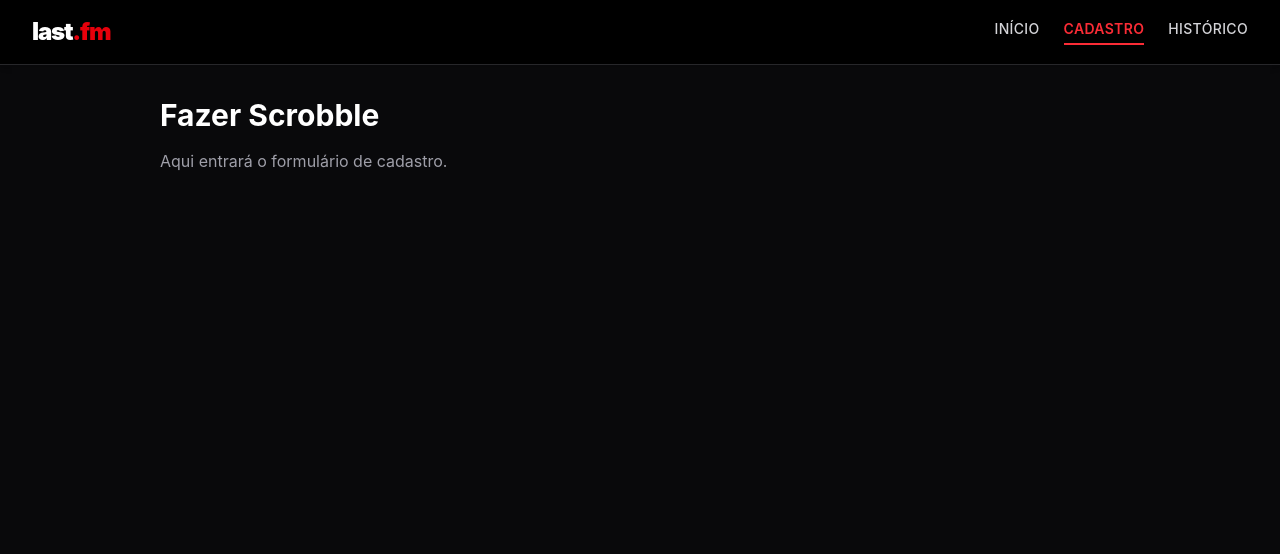
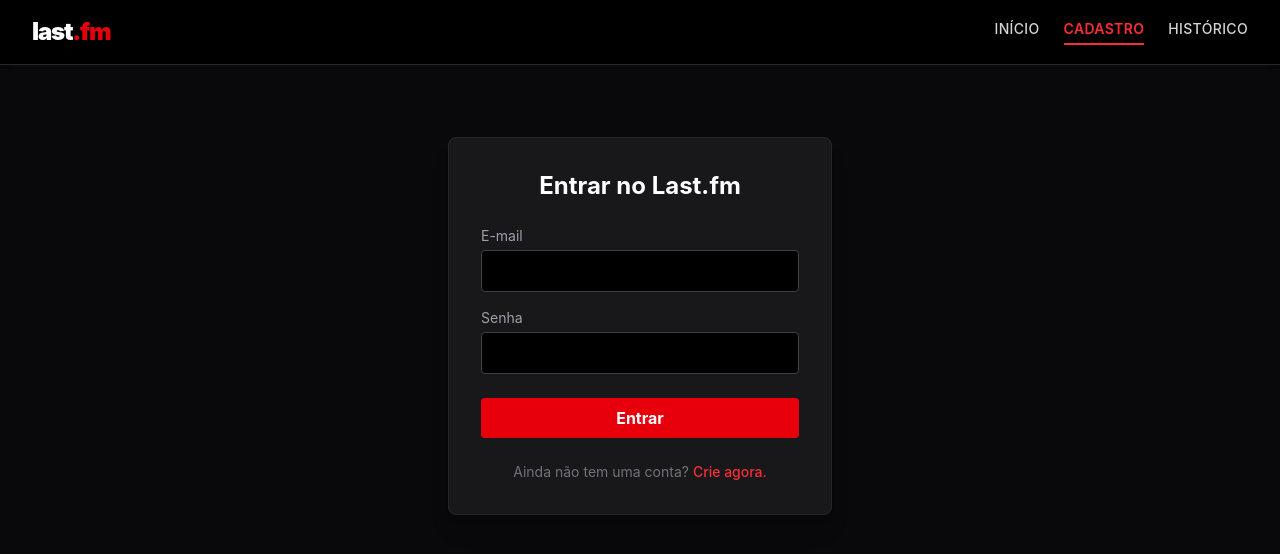
Before and after one commit to Nick2406/trabalho-frontend, a React (Vite) app: page /cadastro in a window 1280 px wide. Shown: the top 554 px of the page. Built offline with nearby package versions, Linux system fonts and the light colour scheme; data requests are answered from the project's data file.

Commit message:
feat: cria sistema de autenticacao e tela de login (closes #5)

```diff
--- a/db.json
+++ b/db.json
@@ -6,5 +6,14 @@
       "artista": "Pink Floyd",
       "album": "Wish You Were Here"
     }
-  ]
+  ],
+  "usuarios": [
+    {
+      "nome": "Nícolas Ferreira Vital",
+      "email": "nickfv2406@gmail.com",
+      "senha": "123456",
+      "id": "VkR5jJ5zVac"
+    }
+  ],
+  "$schema": "./node_modules/json-server/schema.json"
 }
--- a/package.json
+++ b/package.json
@@ -17,6 +17,7 @@
     "json-server": "^1.0.0-beta.15",
     "react": "^19.2.6",
     "react-dom": "^19.2.6",
+    "react-hook-form": "^7.78.0",
     "react-router-dom": "^7.16.0"
   },
   "devDependencies": {
--- /dev/null
+++ b/src/context/AuthContext.jsx
@@ -0,0 +1,59 @@
+import { createContext, useState } from 'react';
+
+// eslint-disable-next-line react-refresh/only-export-components
+export const AuthContext = createContext();
+
+export function AuthProvider({ children }) {
+  const [usuarioLogado, setUsuarioLogado] = useState(null);
+
+  // Função para logar (busca todos e filtra no frontend)
+  const login = async (email, senha) => {
+    try {
+      // 1. Pede a lista completa de usuários (sem filtros na URL)
+      const response = await fetch('http://localhost:3000/usuarios');
+      const users = await response.json();
+
+      // 2. O JavaScript procura no Array se existe a combinação exata
+      const usuarioEncontrado = users.find(
+        (user) => user.email === email && user.senha === senha
+      );
+
+      // 3. Se encontrou, faz o login
+      if (usuarioEncontrado) {
+        setUsuarioLogado(usuarioEncontrado);
+        return true; // Sucesso
+      }
+
+      // Se não encontrou, falha
+      return false;
+    } catch (error) {
+      console.error("Erro ao fazer login:", error);
+      return false;
+    }
+  };
+
+  const cadastrarUsuario = async (nome, email, senha) => {
+    try {
+      const novoUser = { nome, email, senha };
+      const response = await fetch('http://localhost:3000/usuarios', {
+        method: 'POST',
+        headers: { 'Content-Type': 'application/json' },
+        body: JSON.stringify(novoUser),
+      });
+      return response.ok;
+    } catch (error) {
+      console.error("Erro ao cadastrar:", error);
+      return false;
+    }
+  };
+
+  const logout = () => {
+    setUsuarioLogado(null);
+  };
+
+  return (
+    <AuthContext.Provider value={{ usuarioLogado, login, cadastrarUsuario, logout }}>
+      {children}
+    </AuthContext.Provider>
+  );
+}
--- a/src/main.jsx
+++ b/src/main.jsx
@@ -3,11 +3,14 @@
 import App from './App.jsx'
 import './index.css'
 import { MusicaProvider } from './context/MusicaContext.jsx'
+import { AuthProvider } from './context/AuthContext.jsx'
 
 createRoot(document.getElementById('root')).render(
   <StrictMode>
-    <MusicaProvider>
-      <App />
-    </MusicaProvider>
+    <AuthProvider>
+      <MusicaProvider>
+        <App />
+      </MusicaProvider>
+    </AuthProvider>
   </StrictMode>,
-);
+)
--- a/src/pages/Cadastro.jsx
+++ b/src/pages/Cadastro.jsx
@@ -1,8 +1,116 @@
+import { useState, useContext } from 'react';
+import { useForm } from 'react-hook-form';
+import { AuthContext } from '../context/AuthContext';
+import { useNavigate } from 'react-router-dom';
+
 export default function Cadastro() {
+  const [isLogin, setIsLogin] = useState(true);
+  const [mensagemErro, setMensagemErro] = useState('');
+  const [mensagemSucesso, setMensagemSucesso] = useState('');
+
+  const { login, cadastrarUsuario } = useContext(AuthContext);
+  const navigate = useNavigate();
+
+  const {
+    register,
+    handleSubmit,
+    reset,
+    formState: { errors },
+  } = useForm();
+
+  const onSubmit = async (dados) => {
+    setMensagemErro('');
+    setMensagemSucesso('');
+
+    if (isLogin) {
+      const sucesso = await login(dados.email, dados.senha);
+      if (sucesso) {
+        navigate('/');
+      } else {
+        setMensagemErro('Email ou senha incorretos.');
+      }
+    } else {
+      const sucesso = await cadastrarUsuario(dados.nome, dados.email, dados.senha);
+      if (sucesso) {
+        setMensagemSucesso('Conta criada com sucesso! Faça login para continuar.');
+        setIsLogin(true);
+        reset();
+      } else {
+        setMensagemErro('Erro ao criar conta. Tente novamente.');
+      }
+    }
+  };
+
   return (
-    <div className="p-8">
-      <h1 className="text-3xl font-bold text-white mb-4">Fazer Scrobble</h1>
-      <p className="text-zinc-400">Aqui entrará o formulário de cadastro.</p>
+    <div className="p-8 max-w-md mx-auto mt-10">
+      <div className="bg-zinc-900 border border-zinc-800 rounded-lg p-8 shadow-xl">
+        <h1 className="text-2xl font-bold text-white mb-6 text-center">
+          {isLogin ? 'Entrar no Last.fm' : 'Criar Nova Conta'}
+        </h1>
+
+        {mensagemErro && <div className="bg-red-900/50 border border-red-500 text-red-400 px-4 py-2 rounded mb-4 text-sm">{mensagemErro}</div>}
+        {mensagemSucesso && <div className="bg-green-900/50 border border-green-500 text-green-400 px-4 py-2 rounded mb-4 text-sm">{mensagemSucesso}</div>}
+
+        <form onSubmit={handleSubmit(onSubmit)} className="flex flex-col gap-4">
+
+          {/* Campo Nome (Aparece apenas se for cadastro) */}
+          {!isLogin && (
+            <div className="flex flex-col gap-1">
+              <label className="text-zinc-400 text-sm">Nome Completo</label>
+              <input
+                type="text"
+                className="bg-black border border-zinc-700 rounded p-2 text-white focus:outline-none focus:border-red-500"
+                {...register('nome', { required: !isLogin })}
+              />
+              {errors.nome && <span className="text-red-500 text-xs">Obrigatório.</span>}
+            </div>
+          )}
+
+          <div className="flex flex-col gap-1">
+            <label className="text-zinc-400 text-sm">E-mail</label>
+            <input
+              type="email"
+              className="bg-black border border-zinc-700 rounded p-2 text-white focus:outline-none focus:border-red-500"
+              {...register('email', { required: true })}
+            />
+            {errors.email && <span className="text-red-500 text-xs">Obrigatório.</span>}
+          </div>
+
+          <div className="flex flex-col gap-1">
+            <label className="text-zinc-400 text-sm">Senha</label>
+            <input
+              type="password"
+              className="bg-black border border-zinc-700 rounded p-2 text-white focus:outline-none focus:border-red-500"
+              {...register('senha', { required: true, minLength: 6 })}
+            />
+            {errors.senha?.type === 'required' && <span className="text-red-500 text-xs">Obrigatório.</span>}
+            {errors.senha?.type === 'minLength' && <span className="text-red-500 text-xs">Mínimo de 6 caracteres.</span>}
+          </div>
+
+          <button
+            type="submit"
+            className="bg-red-600 hover:bg-red-700 text-white font-bold py-2 px-4 rounded mt-2 transition-colors"
+          >
+            {isLogin ? 'Entrar' : 'Cadastrar'}
+          </button>
+        </form>
+
+        <div className="mt-6 text-center text-sm text-zinc-500">
+          {isLogin ? "Ainda não tem uma conta? " : "Já possui uma conta? "}
+          <button
+            type="button"
+            onClick={() => {
+              setIsLogin(!isLogin);
+              reset();
+              setMensagemErro('');
+              setMensagemSucesso('');
+            }}
+            className="text-red-500 hover:underline font-medium"
+          >
+            {isLogin ? 'Crie agora.' : 'Faça login.'}
+          </button>
+        </div>
+      </div>
     </div>
   );
 }
```
Also changed, not shown: 1 other file (tests, documents, lock files or other folders).
